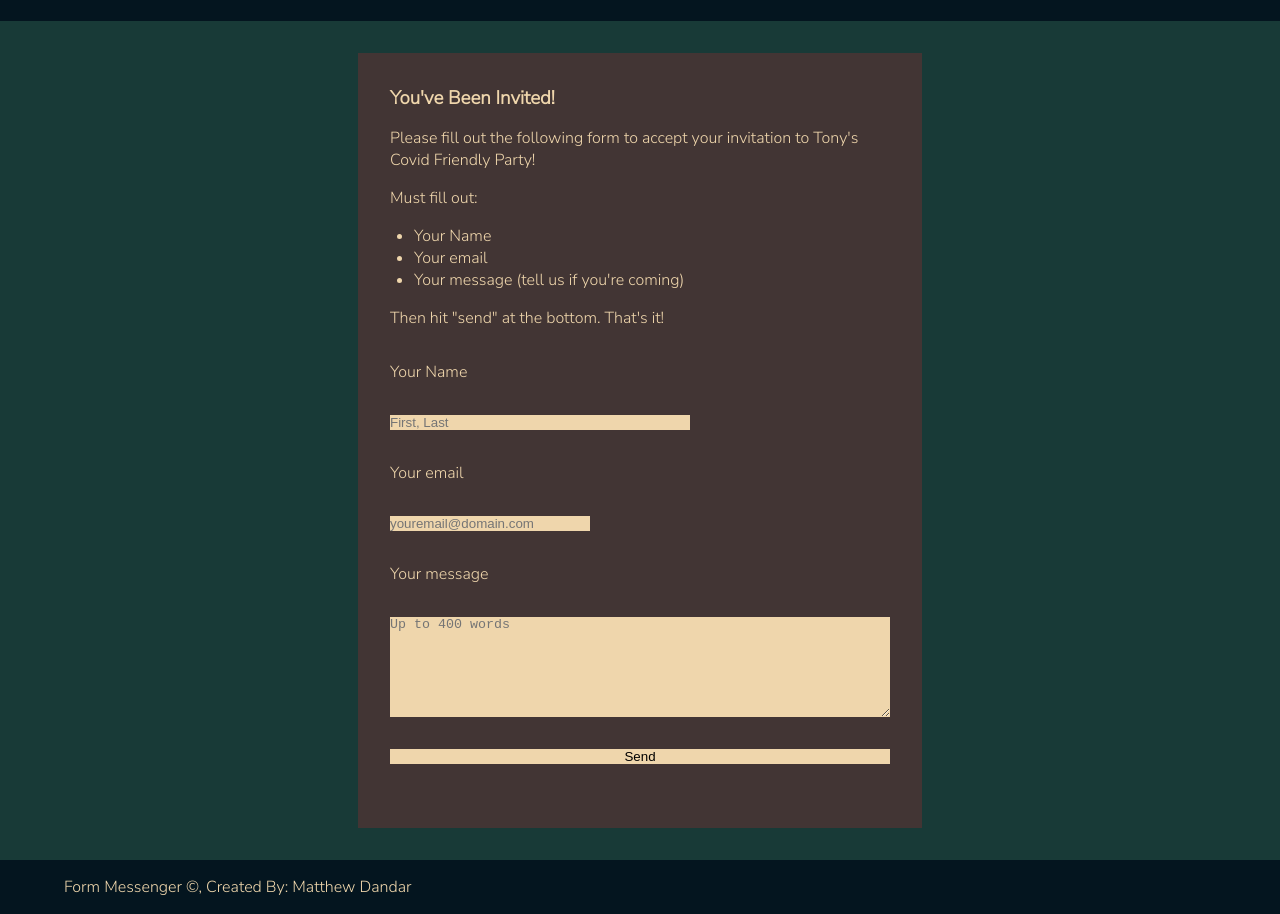
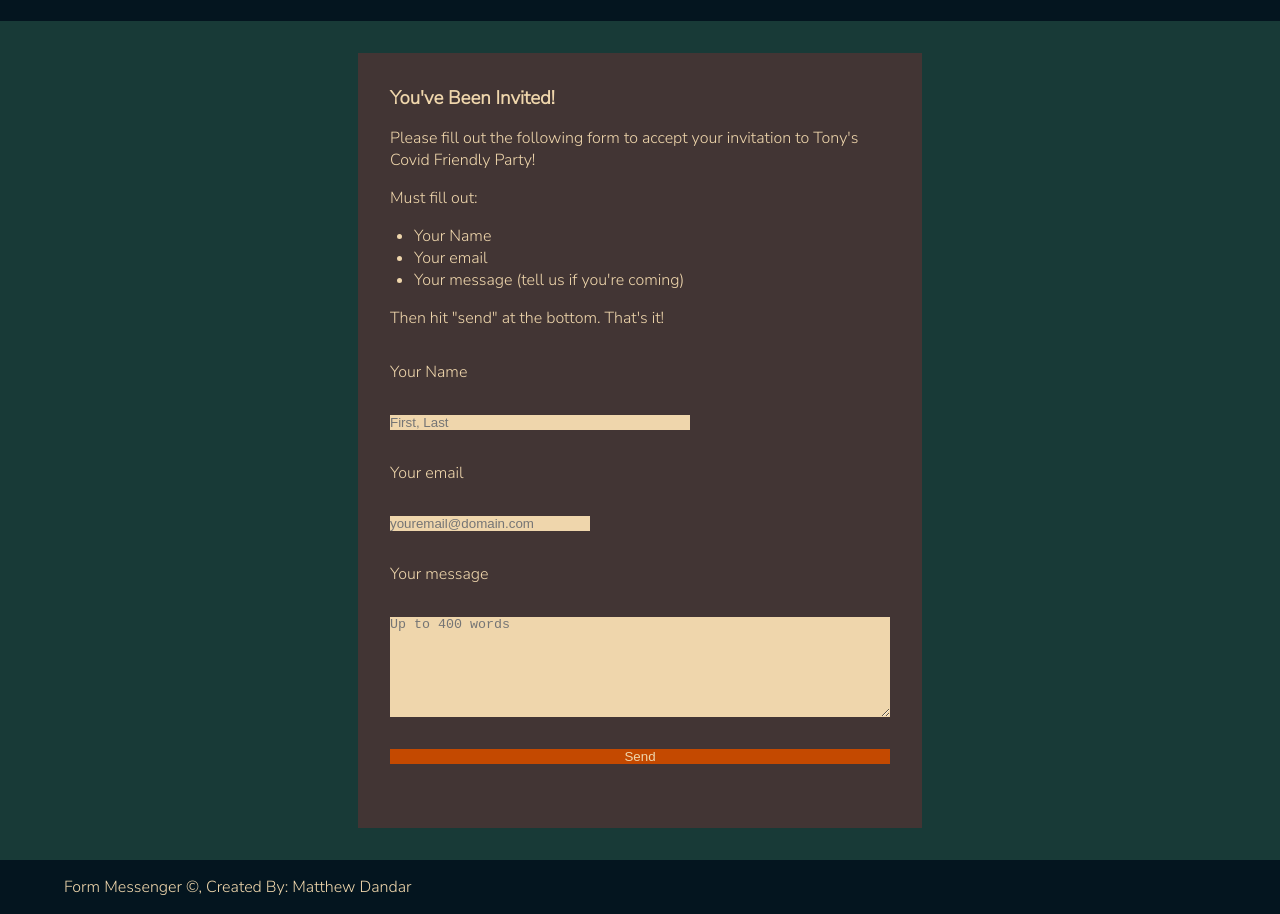
Before and after one commit to mrkeyboard44/lab-week-14, a plain HTML site: page index.html in a window 1280 px wide. Shown: the part 104-1018 px from the top of the page. Drawn offline with Linux system fonts and the light colour scheme.

Commit message:
updated send button with brighter color

```diff
--- a/CSS/style.css
+++ b/CSS/style.css
@@ -48,10 +48,7 @@ input, textarea {
     max-width: 100%;
     min-width: 200px;
     padding: 0;
-}
-button {
-    max-width: 100px;
-    margin: 1rem;
+    color: #04151F;
 }
 p {
     padding-left: 1rem;
@@ -80,3 +77,7 @@ footer {
 #name {
     max-width: 300px;
 }
+#send {
+    background-color: #C44900;
+    color: #EFD6AC;
+}
--- a/index.html
+++ b/index.html
@@ -36,7 +36,7 @@
                     <input type="email" name="replyTo" placeholder="youremail@domain.com" id="email"/>
                     <label for="message">Your message</label>
                     <textarea name="message" placeholder="Up to 400 words"></textarea>
-                    <input type="submit" value="Send" />
+                    <input type="submit" value="Send" id="send"/>
                 </form>
             </article>
         </section>
```
Also changed, not shown: yayitworks.png (added).
